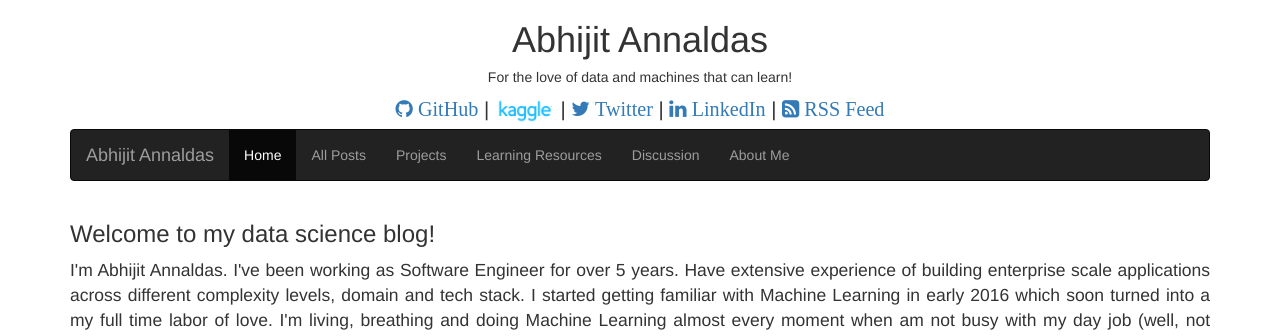
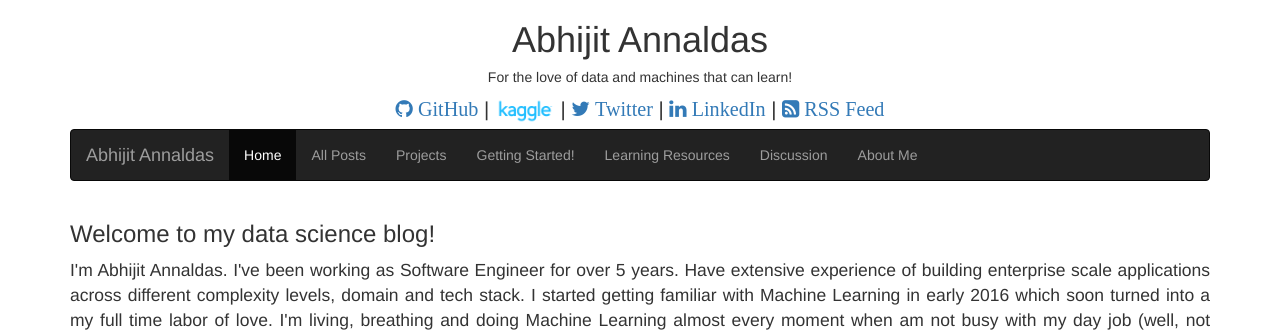
Before and after one commit to devm1023/ML_project, a Jekyll site: the page built from index.html, in a window 1280 px wide. Shown: the top 336 px of the page. Built offline with Jekyll 4.4.1, drawn with Linux system fonts in a browser that asks for light colours; nearby versions of some CDN libraries.

Commit message:
Update header.html

```diff
--- a/_includes/header.html
+++ b/_includes/header.html
@@ -36,6 +36,7 @@
 						<li class="active"><a href="{{site.baseurl}}/">Home</a></li>
 						<li><a href="{{site.url}}/all-posts/">All Posts</a></li>
 						<li><a href="{{site.url}}/projects/">Projects</a></li>
+						<li><a href="{{site.url}}/machine-learning-in-one-hour/">Getting Started!</a></li>
 						<li><a href="{{site.url}}/useful-stuff/">Learning Resources</a></li>
 						<li><a href="{{site.url}}/discuss/">Discussion</a></li>
 						<li><a target="_blank" href="https://about.me/avannaldas">About Me</a></li>
```
